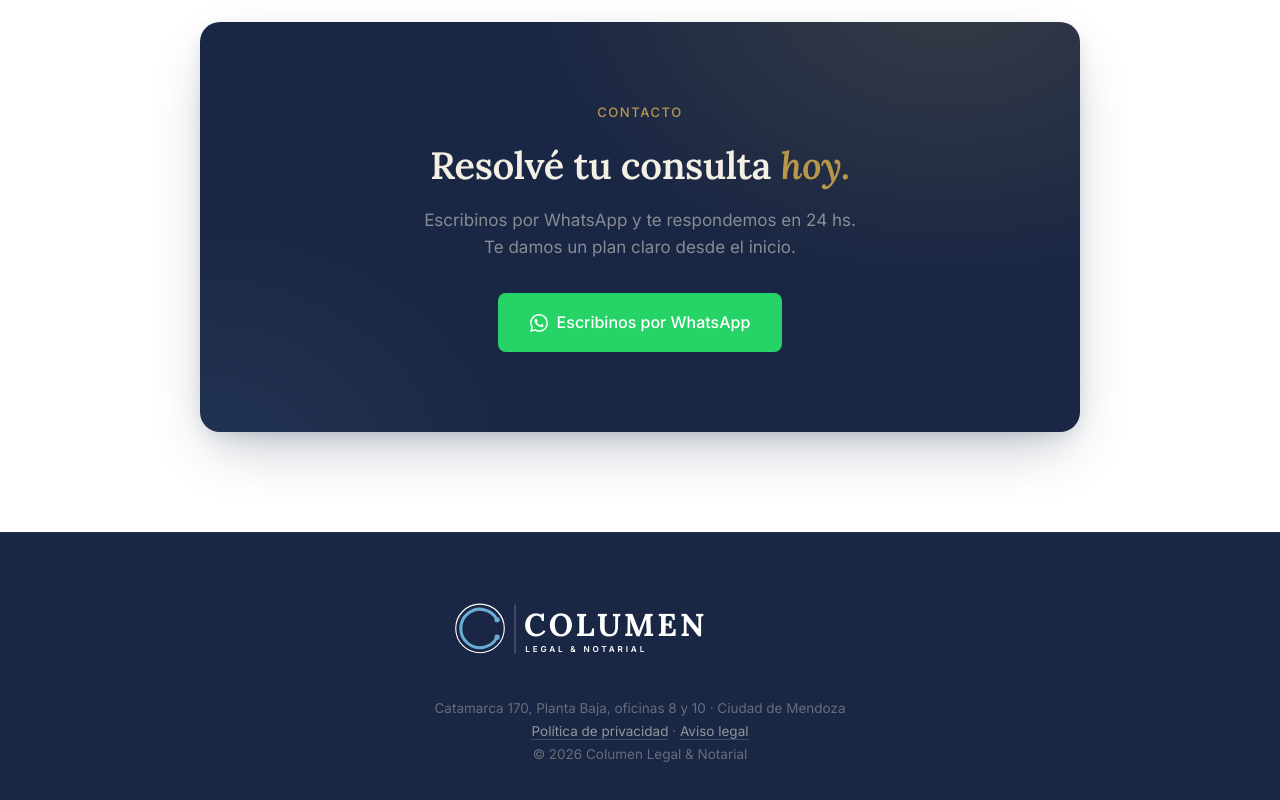
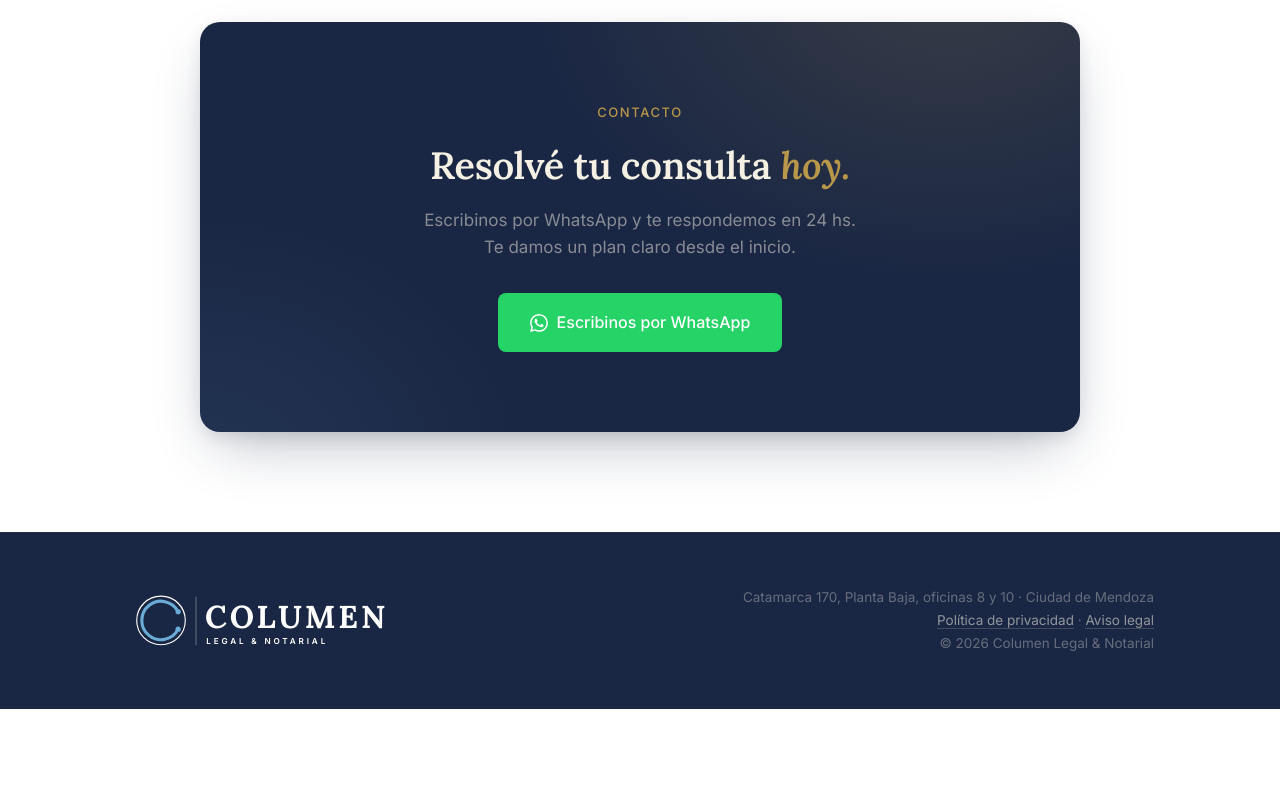
Before and after one commit to bernabe05rodriguez-stack/Columen, a website: page public/index.html in a window 1280 px wide. Shown: the part 4054-4854 px from the top of the page. After the commit the page ends 4763 px from the top, so only its background shows below. Drawn offline with Linux system fonts and the light colour scheme.

Commit message:
fix(landing): footer space-between en desktop, centrado solo en mobile
Mantiene overflow-x:clip para que el header sticky siga funcionando.

```diff
--- a/public/index.html
+++ b/public/index.html
@@ -145,11 +145,10 @@
   .cta-box p{color:rgba(244,240,228,.5);font-size:17px;max-width:440px;margin:0 auto 32px;line-height:1.6}
   .cta-box .btn-wa{font-size:16px;padding:16px 32px}
 
-  footer{background:var(--navy);color:rgba(244,240,228,.35);padding:48px 0 40px;border-top:1px solid rgba(255,255,255,.04)}
-  .foot{display:flex;flex-direction:column;justify-content:center;align-items:center;text-align:center;gap:20px;font-size:13.5px}
-  .foot .logo-wrap{justify-content:center}
+  footer{background:var(--navy);color:rgba(244,240,228,.35);padding:40px 0;border-top:1px solid rgba(255,255,255,.04)}
+  .foot{display:flex;justify-content:space-between;align-items:center;flex-wrap:wrap;gap:20px;font-size:13.5px}
   .foot .logo-wrap svg{height:96px;max-width:420px}
-  .foot-info{text-align:center;line-height:1.7}
+  .foot-info{text-align:right;line-height:1.7}
   .foot-legal a{color:rgba(244,240,228,.55);text-decoration:none;border-bottom:1px solid rgba(244,240,228,.18);transition:color .2s,border-color .2s}
   .foot-legal a:hover{color:rgba(244,240,228,.9);border-color:rgba(244,240,228,.5)}
 
```
